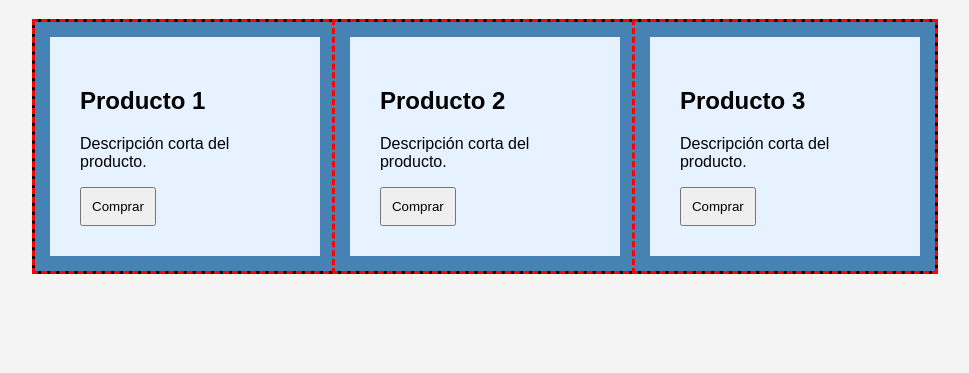
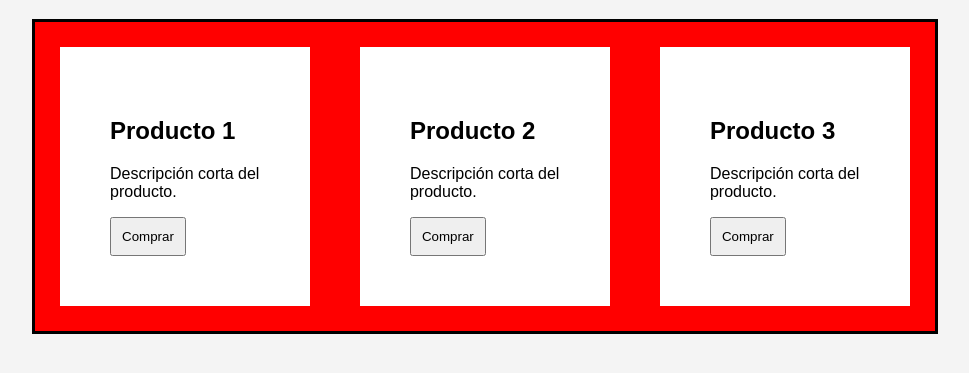
Before and after one commit to Saidale/26AProgWebSaid, a plain HTML site: page box_sizing/index.html in a window 1280 px wide. Shown: the part 61-434 px from the top of the page, without its empty margins (155-1124 px from the left). Drawn offline with Linux system fonts and the light colour scheme.

Commit message:
Boxsizing: ultimo commit, fin de la practica

```diff
--- a/box_sizing/styles.css
+++ b/box_sizing/styles.css
@@ -23,11 +23,8 @@ h1 {
 
 .card {
     width: 33.33%;
-    padding: 30px;
-    border: 15px solid steelblue;
-    float: left;
-    background: #e6f2ff;
-    outline: 3px dashed red;
+    padding: 50px;
+    border: 25px solid red;
 }
 
 button {
```
